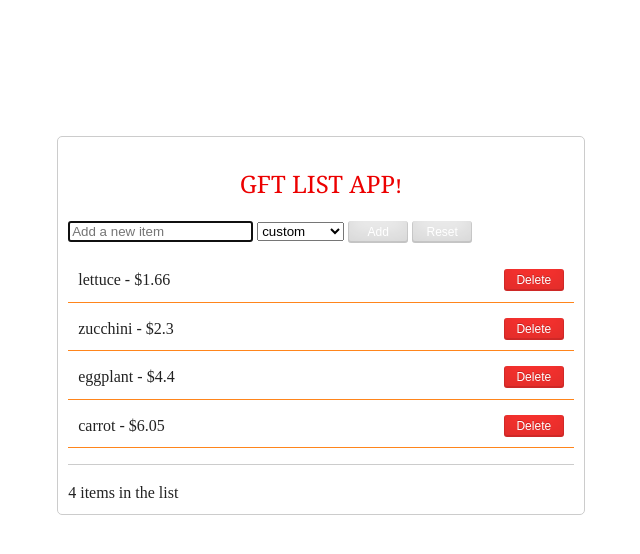
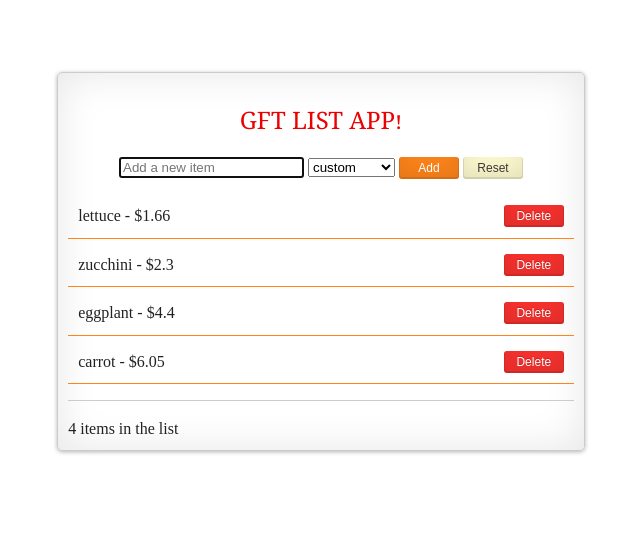
Before and after one commit to bryancr89/gft-test, a website: page src/index.html in a window 1280 px wide. Shown: the whole page, without its empty margins (319-959 px from the left). Drawn offline with Linux system fonts and the light colour scheme.

Commit message:
add border

```diff
--- a/src/css/redsun.css
+++ b/src/css/redsun.css
@@ -4,7 +4,7 @@ html, body {
 }
 
 body {
-    padding-top: 10%;
+    padding-top: 5%;
 }
 
 h2 {
@@ -12,8 +12,11 @@ h2 {
     font-variant: small-caps;
     text-transform: uppercase;
     font-weight: 200;
+    color: #ec0000;
+}
+
+h2, form {
     text-align: center;
-    color: #ec0000;
 }
 
 button {
@@ -40,6 +43,7 @@ button {
     width: 40%;
     max-height: 70%;
     overflow: auto;
+    box-shadow: 0 1px 4px rgba(0, 0, 0, 0.3), 0 0 40px rgba(0, 0, 0, 0.1) inset;
 }
 
 .delete {
@@ -70,3 +74,12 @@ button {
 .list-count {
     position: relative;
 }
+
+#addItem {
+    background-color: #FF851B;
+}
+
+#reset {
+    background: #FFFBD0;
+    color: #3c3838;
+}
```
